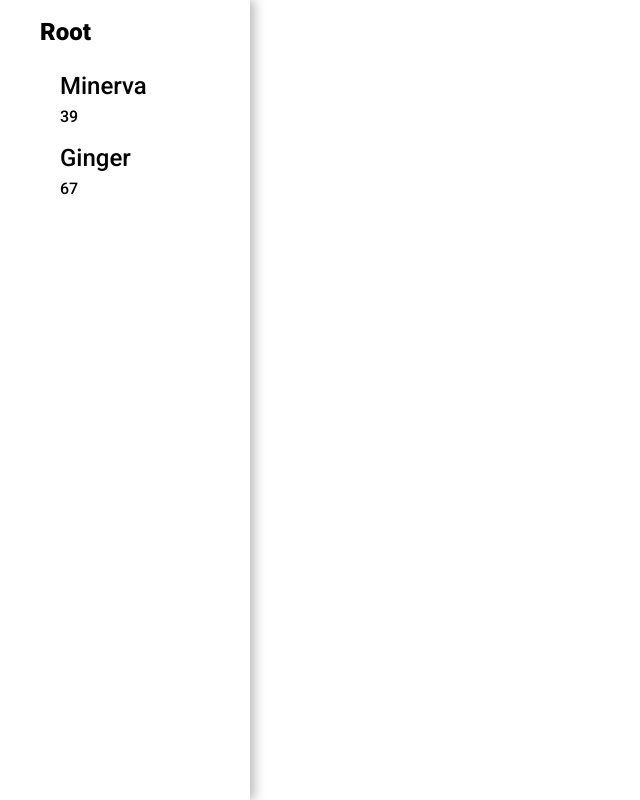
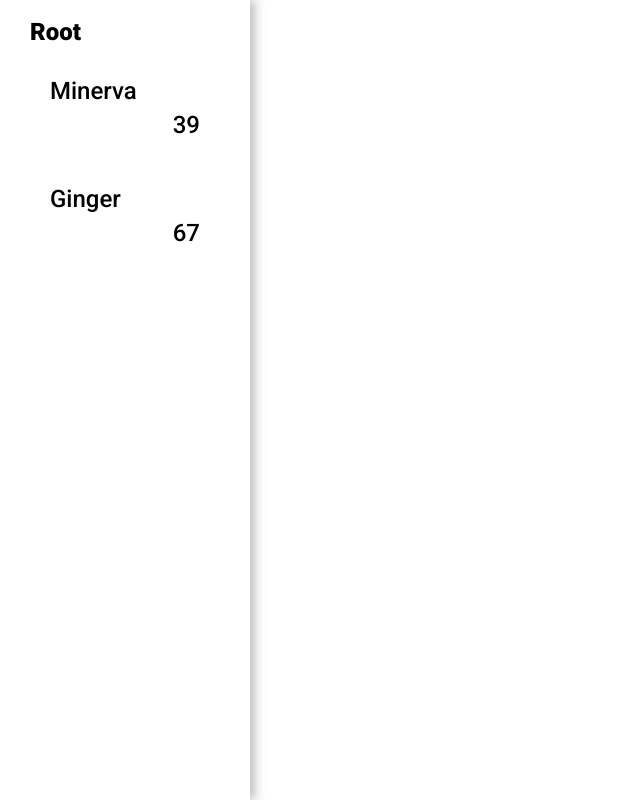
Before and after one commit to dimensi/dh-test, a Vue app: page / in a window 1280 px wide. Shown: the whole page, without its empty margins (0-640 px from the left). Built offline with nearby package versions, Linux system fonts and the light colour scheme.

Commit message:
done with family render

```diff
--- a/src/assets/variables.styl
+++ b/src/assets/variables.styl
@@ -1,3 +1,4 @@
 $red = #E80000
 $blue = #0041E8
 $grey = #D2D2D2
+$yellow = #FBFFEC
--- a/src/components/FamilyBlock.vue
+++ b/src/components/FamilyBlock.vue
@@ -6,6 +6,7 @@
       :member="member"
       :family="family"
       :key="member.id"
+      :active="member.id === activeMemberId"
       @click="$emit('click', $event)"/>
   </article>
 </template>
@@ -20,7 +21,8 @@ export default {
   },
   props: {
     parent: Number,
-    family: Array
+    family: Array,
+    activeMemberId: Number
   },
   computed: {
     parentName () {
@@ -38,7 +40,7 @@ export default {
 <style lang="stylus">
 .family-block
   display block
-  padding 20px 40px
+  padding 20px 30px
   min-width 250px
   box-shadow 5px 0px 10px rgba(0, 0, 0, 0.25)
 
@@ -49,4 +51,7 @@ export default {
     line-height 1
     font-weight 900
     margin-bottom 20px
+
+  &__member + &__member
+    margin-top 20px
 </style>
--- a/src/components/FamilyRender.vue
+++ b/src/components/FamilyRender.vue
@@ -4,6 +4,7 @@
       class="family-render__item"
       :family="family"
       :parent="parent"
+      :active-member-id="path[index + 1]"
       :key="index"
       @click="changePath($event, index)"/>
   </div>
@@ -27,8 +28,34 @@ export default {
   },
   methods: {
     changePath (member, parentIndex) {
-      this.path = [...this.path.slice(0, parentIndex + 1), member.id]
+      const alreadyHave = this.path.findIndex(id => id === member.id) !== -1
+      const newPath = [...this.path.slice(0, parentIndex + 1)]
+      if (!alreadyHave) newPath.push(member.id)
+
+      this.path = newPath
+      this.updateRoute(newPath)
+    },
+    updateRoute (path) {
+      const url = new URL(location)
+      if (path.length < 2) {
+        url.search = ''
+      } else {
+        url.searchParams.set('path', path)
+      }
+
+      history.pushState(path, '', url.toString())
+    },
+    setPathFromQs () {
+      const url = new URL(location)
+      const path = url.searchParams.get('path')
+      if (path == null) return
+
+      const arrPath = path.replace(/^,/, '').split(',').map(Number)
+      this.path = [null, ...arrPath]
     }
+  },
+  created () {
+    this.setPathFromQs()
   }
 }
 </script>
--- a/src/components/Member.vue
+++ b/src/components/Member.vue
@@ -1,12 +1,12 @@
 <template>
-  <div class="member" v-on="on">
+  <component :is="typeComponent" class="member" v-on="on" v-bind="bind">
     <div class="member__name">
       {{ member.name }}
     </div>
     <div class="member__age">
       {{ member.age }}
     </div>
-  </div>
+  </component>
 </template>
 
 <script>
@@ -14,7 +14,8 @@ export default {
   name: 'member',
   props: {
     member: Object,
-    family: Array
+    family: Array,
+    active: Boolean
   },
   computed: {
     haveChildren () {
@@ -26,6 +27,17 @@ export default {
       return {
         click: () => this.$emit('click', this.member)
       }
+    },
+    bind () {
+      return {
+        class: {
+          'member--have_child': this.haveChildren,
+          'member--active': this.active
+        }
+      }
+    },
+    typeComponent () {
+      return this.haveChildren ? 'a' : 'div'
     }
   }
 }
@@ -35,7 +47,10 @@ export default {
 .member
   display flex
   flex-wrap wrap
-  padding 10px 20px
+  padding 15px 20px
+  background white
+  border-radius 5px
+
   &__name
     width 100%
     color $blue
@@ -43,7 +58,21 @@ export default {
     font-weight 500
     line-height 1
     margin-bottom 10px
+
   &__age
+    width 100%
+    font-size 24px
+    font-weight 500
+    line-height 1
     text-align right
     color $red
+
+  &--have_child
+    background $yellow
+    cursor pointer
+    transition transform 0.3s
+
+  &--have_child:hover,
+  &--active
+    transform translateX(20px)
 </style>
--- a/vue.config.js
+++ b/vue.config.js
@@ -1,8 +1,9 @@
+const path = require('path')
 module.exports = {
   css: {
     loaderOptions: {
       stylus: {
-        data: `@import "@/assets/variables.styl"`
+        import: [path.join(__dirname, 'src/assets/variables.styl')]
       }
     }
   }
```
